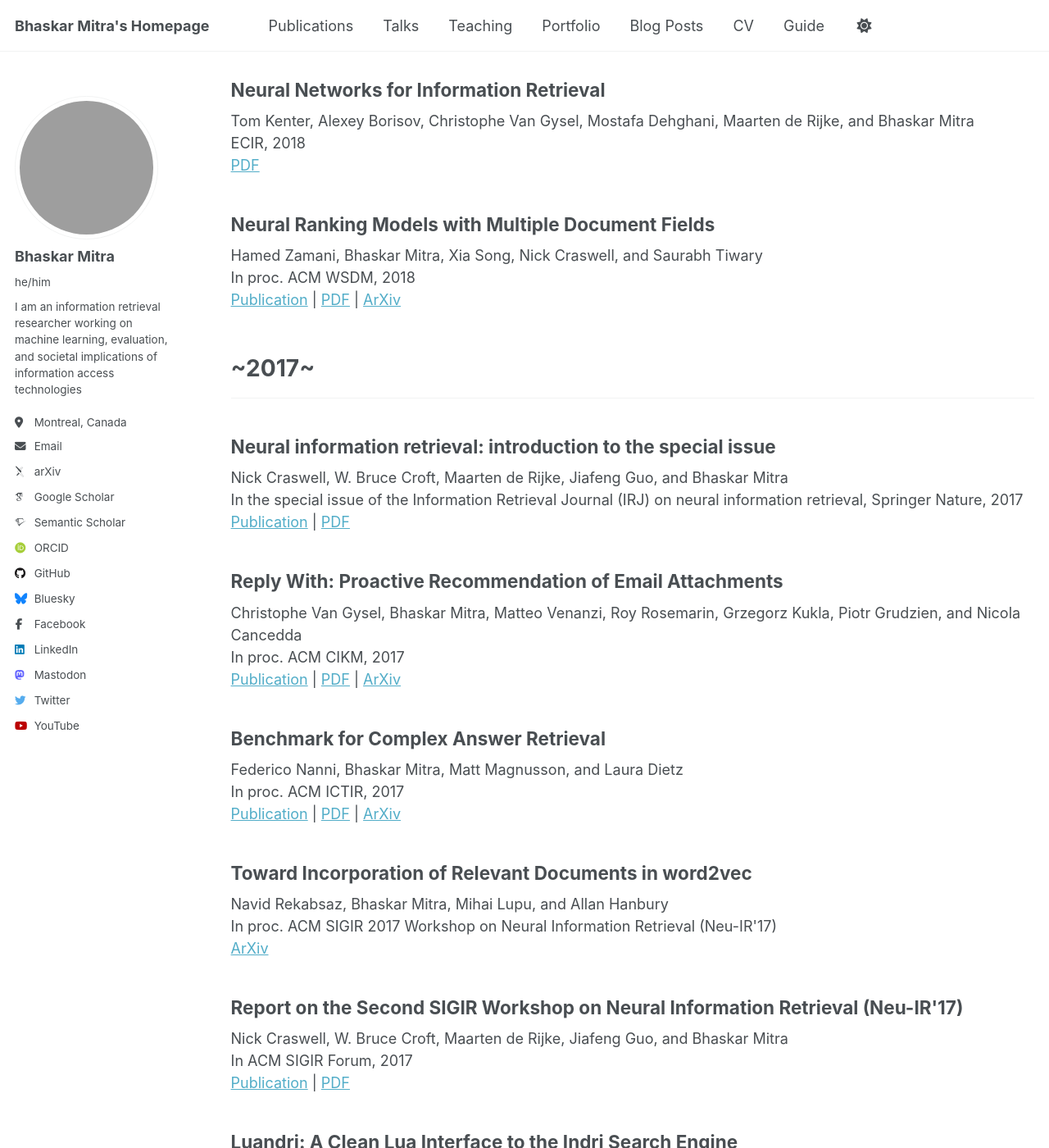
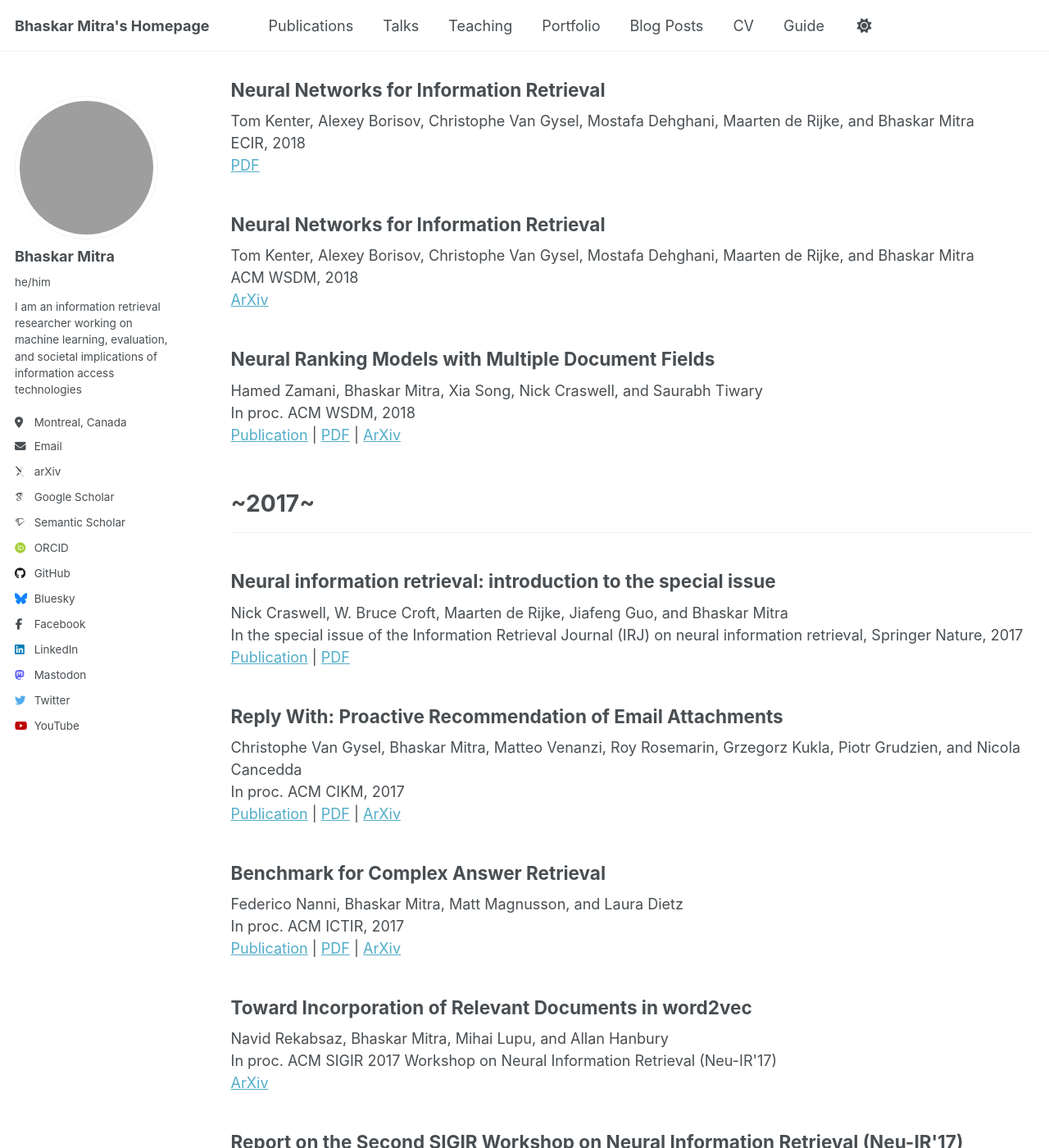
Before and after one commit to bhaskar-mitra/bhaskar-mitra.github.io, a Jekyll site: the page built from _pages/publications.html, in a window 1280 px wide and 1400 px high, scrolled down 14017 px. Shown: the whole window at 82% size. Built offline with Jekyll 4.4.1, drawn with Linux system fonts in a browser that asks for light colours; some web fonts are replaced; some of the changed text lies outside the part shown; grey boxes are pictures that could not be loaded.

Commit message:
Update publications.html

```diff
--- a/_pages/publications.html
+++ b/_pages/publications.html
@@ -509,6 +509,12 @@
     <a href="../files/ecir2018-tutorial-nn4ir.pdf">PDF</a>
   </article>
   <article class="archive__item" itemscope itemtype="http://schema.org/CreativeWork">
+    <h2>Neural Networks for Information Retrieval</h2>
+    Tom Kenter, Alexey Borisov, Christophe Van Gysel, Mostafa Dehghani, Maarten de Rijke, and Bhaskar Mitra<br/>
+    ACM WSDM, 2018<br/>
+    <a href="https://arxiv.org/abs/1801.02178">ArXiv</a>
+  </article>
+  <article class="archive__item" itemscope itemtype="http://schema.org/CreativeWork">
     <h2>Neural Ranking Models with Multiple Document Fields</h2>
     Hamed Zamani, Bhaskar Mitra, Xia Song, Nick Craswell, and Saurabh Tiwary<br/>
     In proc. ACM WSDM, 2018<br/>
@@ -557,6 +563,12 @@
     <a href="https://dl.acm.org/doi/10.1145/3077136.3080650">Publication</a> | <a href="../files/3077136.3080650.pdf">PDF</a> | <a href="https://arxiv.org/abs/1702.05042">ArXiv</a>
   </article>
   <article class="archive__item" itemscope itemtype="http://schema.org/CreativeWork">
+    <h2>Neural Networks for Information Retrieval</h2>
+    Tom Kenter, Alexey Borisov, Christophe Van Gysel, Mostafa Dehghani, Maarten de Rijke, and Bhaskar Mitra<br/>
+    In proc. ACM SIGIR, 2017<br/>
+    <a href="https://dl.acm.org/doi/10.1145/3077136.3082062">Publication</a> | <a href="../files/3077136.3082062.pdf">PDF</a> | <a href="https://arxiv.org/abs/1707.04242">ArXiv</a>
+  </article>
+  <article class="archive__item" itemscope itemtype="http://schema.org/CreativeWork">
     <h2>SIGIR 2017 Workshop on Neural Information Retrieval (Neu-IR'17)</h2>
     Nick Craswell, W Bruce Croft, Maarten de Rijke, Jiafeng Guo, and Bhaskar Mitra<br/>
     In proc. ACM SIGIR, 2017<br/>
```
